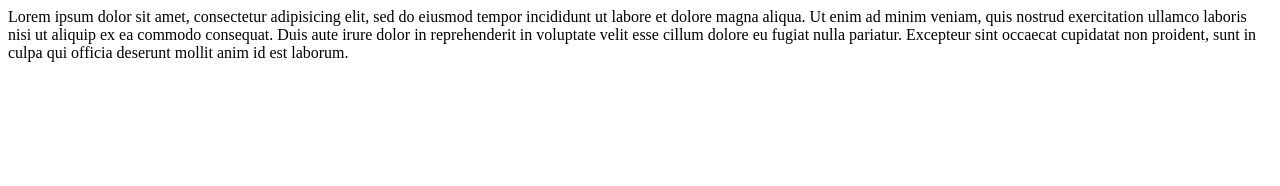
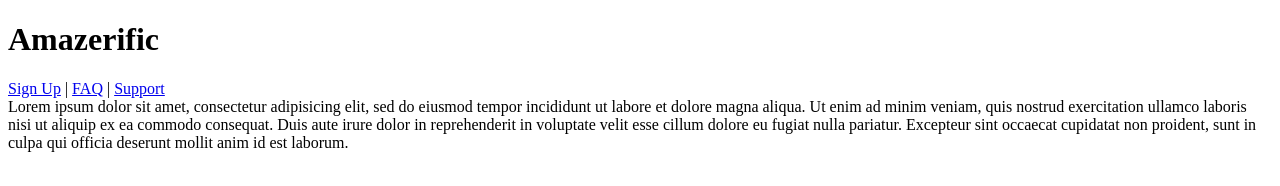
Before and after one commit to schuylergreens/Projects, a plain HTML site: page index.html in a window 1280 px wide. Drawn offline with Linux system fonts and the light colour scheme.

Commit message:
Update index.html

```diff
--- a/index.html
+++ b/index.html
@@ -4,11 +4,22 @@
 	<title>Git Test For Produce Safe</title>
 </head>
 <body>
+	<header>
+		<h1>Amazerific</h1>
+		<nav>
+			<a href="#">Sign Up</a> |
+			<a href="#">FAQ</a> |
+			<a href="#">Support</a>
+		</nav>
+	</header>
+	<main></main>
+
 Lorem ipsum dolor sit amet, consectetur adipisicing elit, sed do eiusmod
 tempor incididunt ut labore et dolore magna aliqua. Ut enim ad minim veniam,
 quis nostrud exercitation ullamco laboris nisi ut aliquip ex ea commodo
 consequat. Duis aute irure dolor in reprehenderit in voluptate velit esse
 cillum dolore eu fugiat nulla pariatur. Excepteur sint occaecat cupidatat non
 proident, sunt in culpa qui officia deserunt mollit anim id est laborum.
+<footer></footer>
 </body>
 </html>
```
